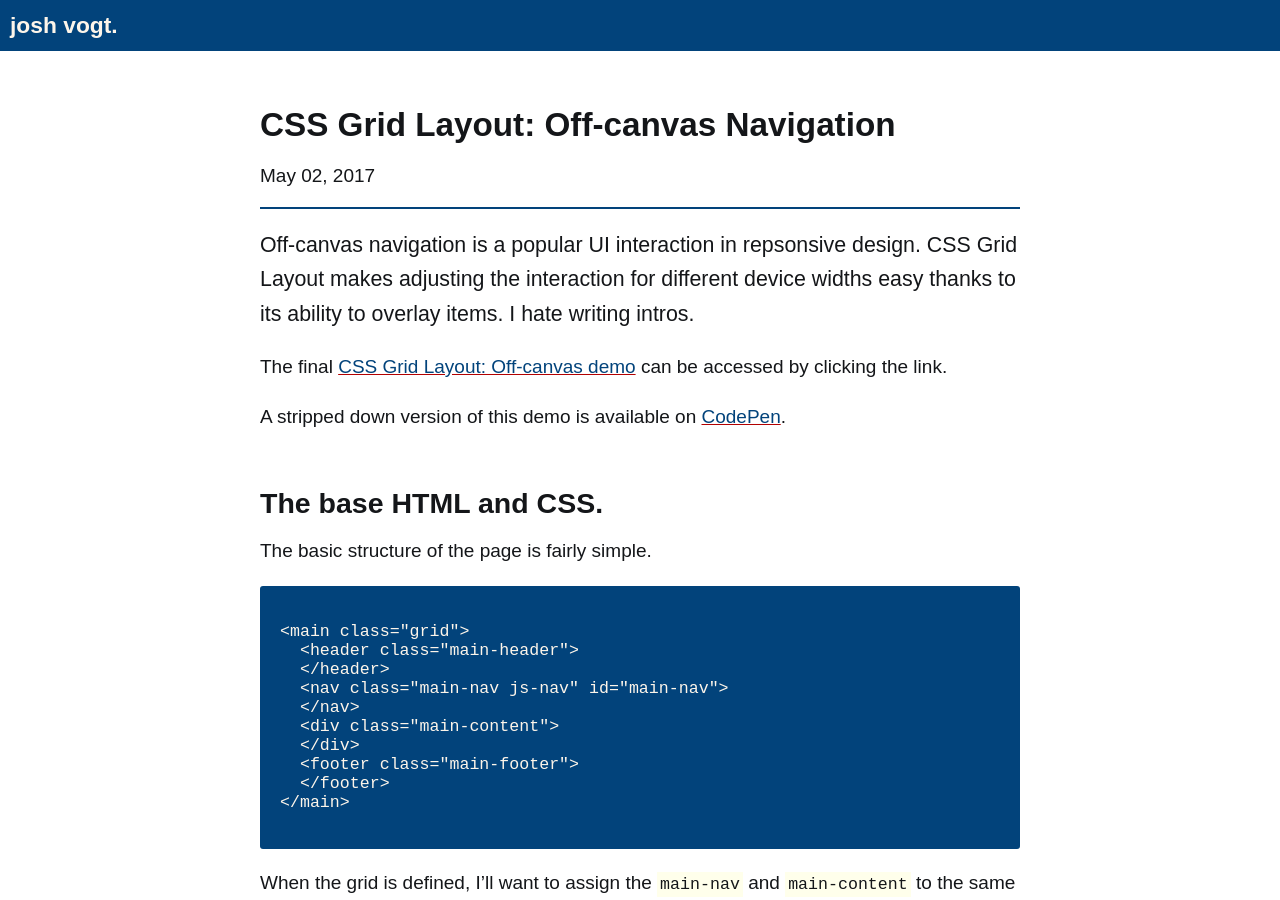
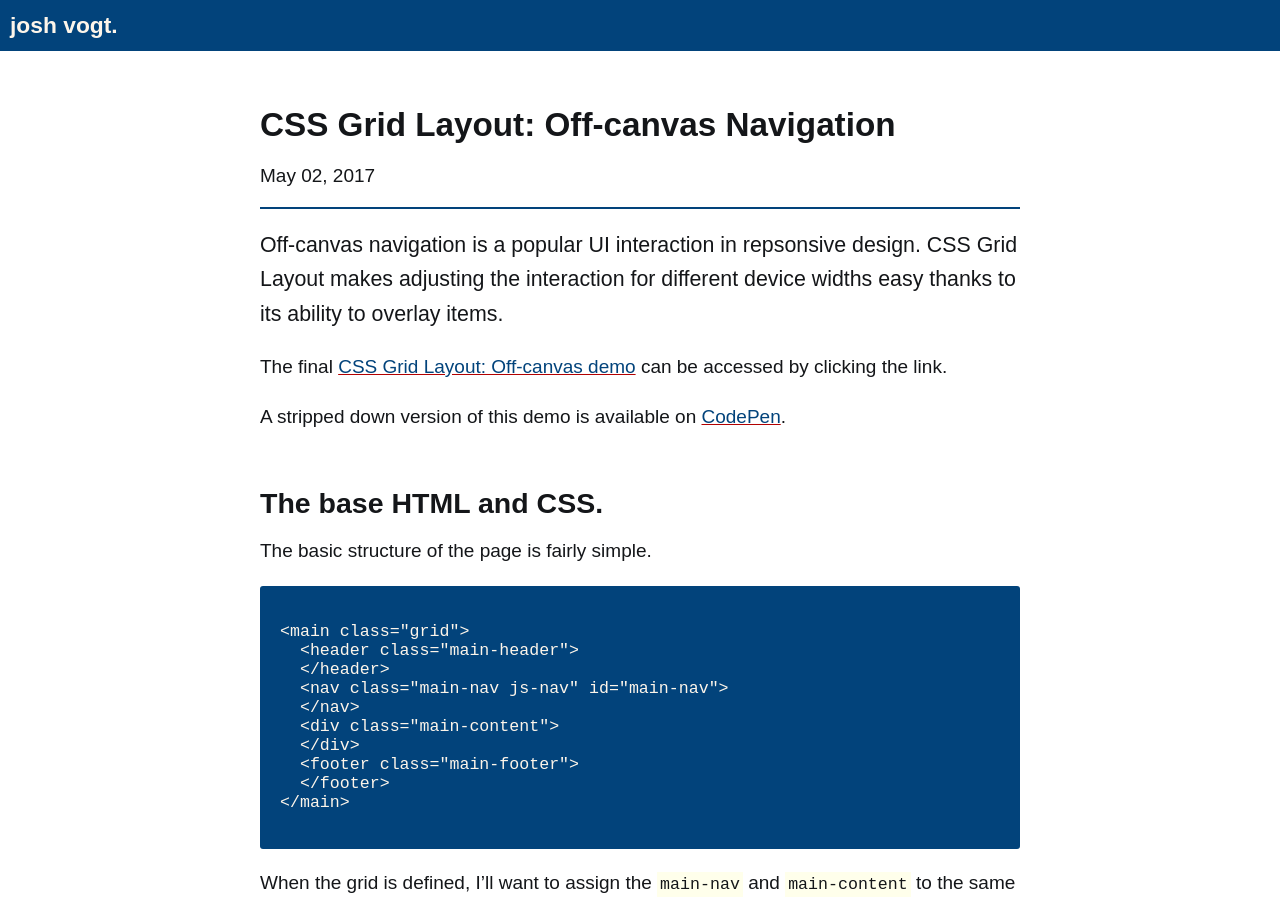
Before and after one commit to dumaurier/dumaurier.github.com, a Jekyll site: the page built from _posts/2017-05-01-css-grid-layout-off-canvas-navigation.markdown, in a window 1280 px wide and 900 px high. Built offline with Jekyll 4.4.1, drawn with Linux system fonts in a browser that asks for light colours.

Commit message:
sadadasdasd

```diff
--- a/_posts/2017-05-01-css-grid-layout-off-canvas-navigation.markdown
+++ b/_posts/2017-05-01-css-grid-layout-off-canvas-navigation.markdown
@@ -14,7 +14,7 @@ short-desc: Create an inclusive mobile-first responsive off-canvas navigation us
 {{ page.date | date: '%B %d, %Y' }}
 </header>
 
-Off-canvas navigation is a popular UI interaction in repsonsive design. CSS Grid Layout makes adjusting the interaction for different device widths easy thanks to its ability to overlay items. I hate writing intros.
+Off-canvas navigation is a popular UI interaction in repsonsive design. CSS Grid Layout makes adjusting the interaction for different device widths easy thanks to its ability to overlay items.
 
 The final [CSS Grid Layout: Off-canvas demo](/CSS-Grid-Layout-Examples/off-canvas) can be accessed by clicking the link.
 
```
